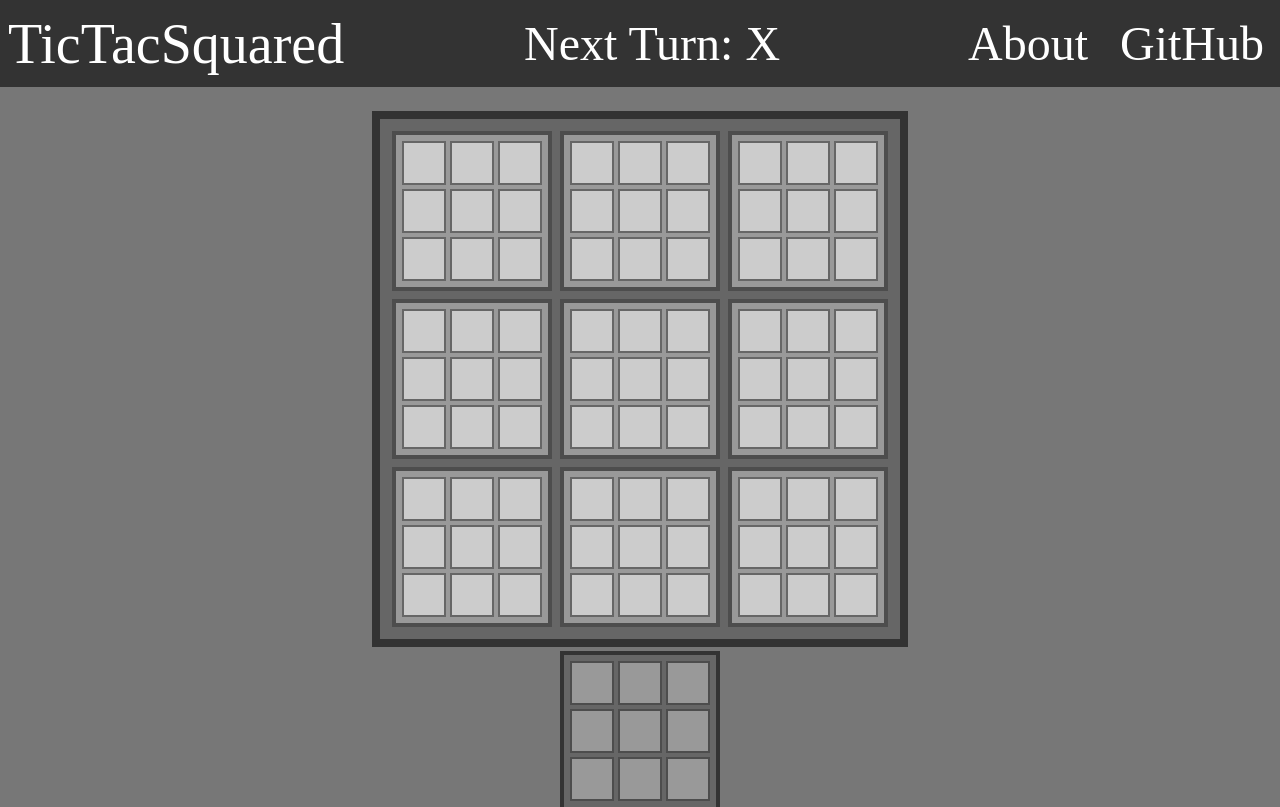
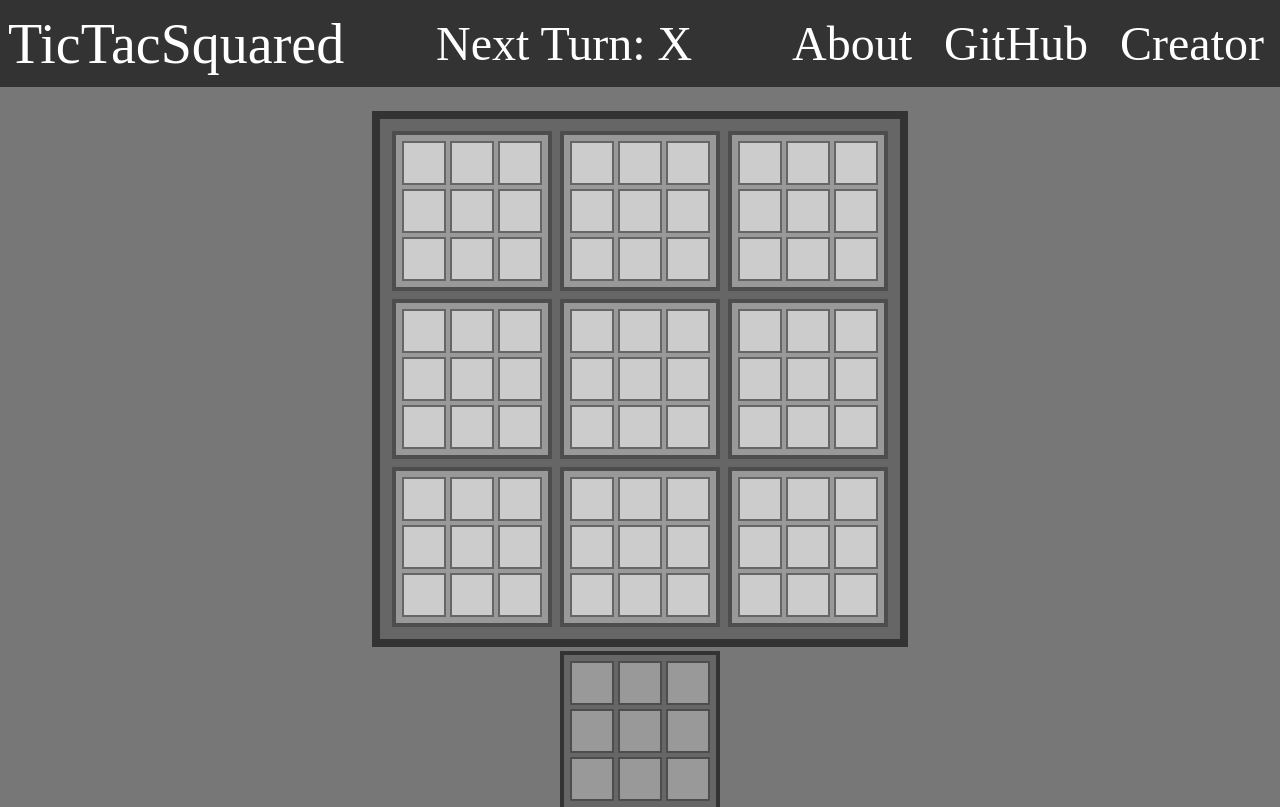
Before and after one commit to Pangolecimal/AdvancedTicTacToe, a plain HTML site: page index.html in a window 1280 px wide. Drawn offline with Linux system fonts and the light colour scheme.

Commit message:
version 9
almost there

```diff
--- a/index.html
+++ b/index.html
@@ -18,6 +18,7 @@
 			<ul>
 				<li><a data-modal-target="#modal">About</a></li>
 				<li><a href="https://github.com/RehubCuper/AdvancedTicTacToe">GitHub</a></li>
+				<li><a href="https://vk.com/rehuba">Creator</a></li>
 			</ul>
 		</div>
 	</nav>
```
